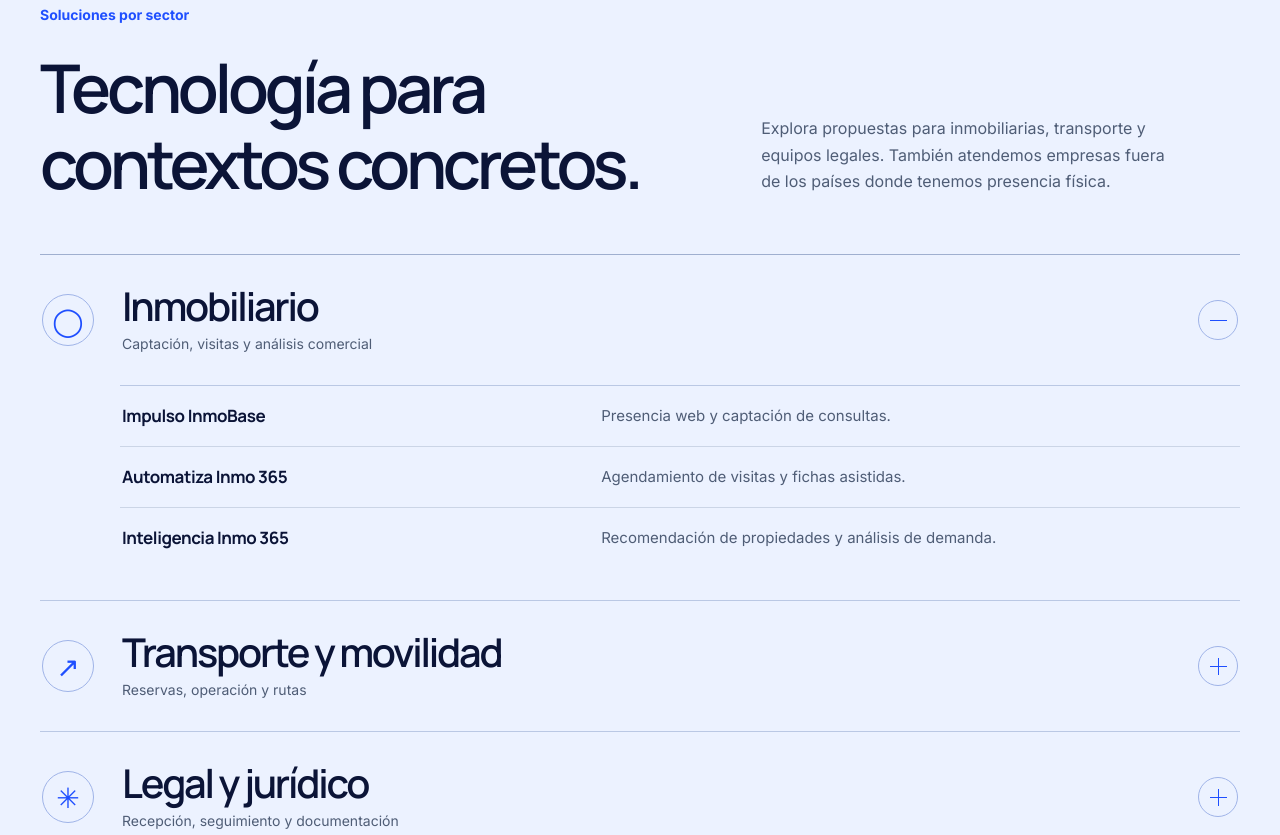
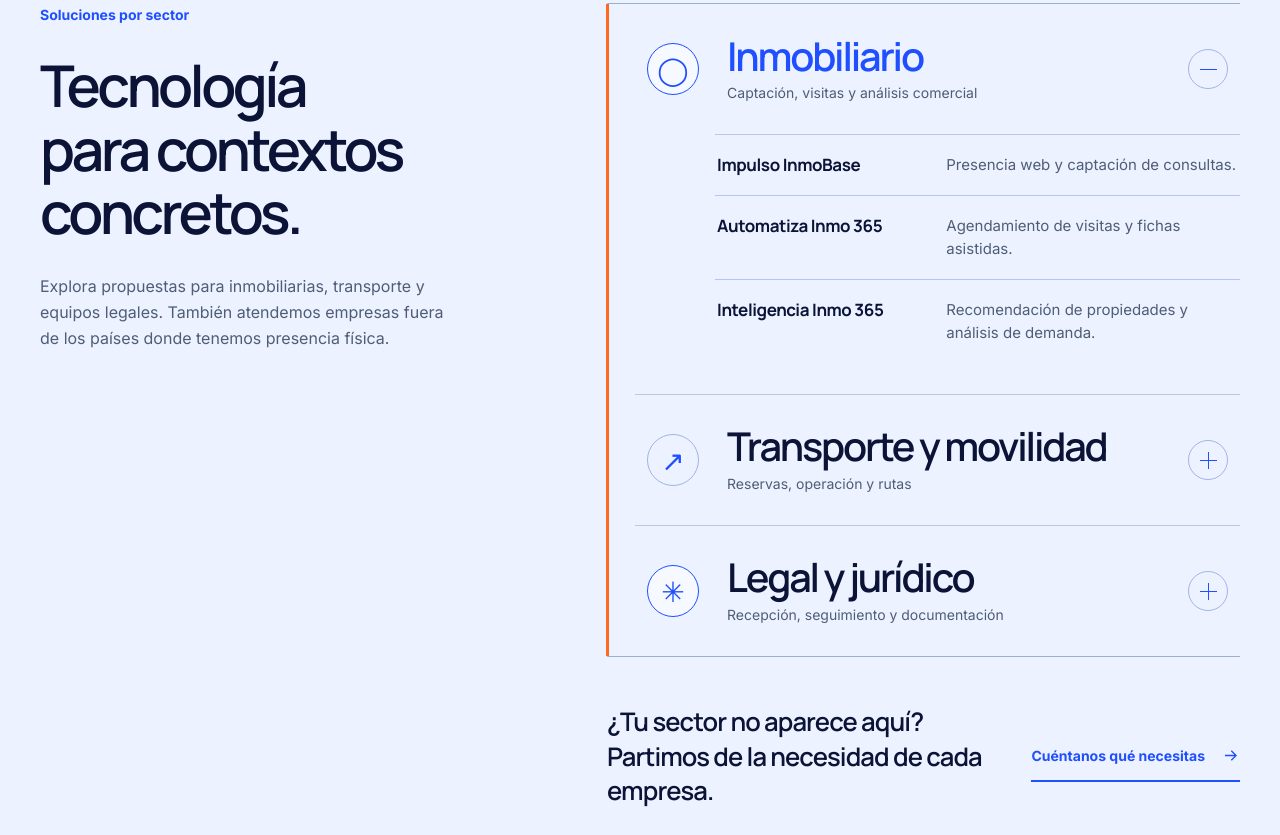
Before and after one commit to scaballeronavia/impulso-365-landing, a plain HTML site: page index.html in a window 1280 px wide. Shown: the part 2518-3353 px from the top of the page. Drawn offline with Linux system fonts and the light colour scheme.

Commit message:
Refine sector storytelling and interaction

```diff
--- a/index.html
+++ b/index.html
@@ -13,8 +13,8 @@
     <link rel="preconnect" href="https://fonts.googleapis.com" />
     <link rel="preconnect" href="https://fonts.gstatic.com" crossorigin />
     <link href="https://fonts.googleapis.com/css2?family=Inter:wght@400;500;600;700&family=Manrope:wght@400;500;600;700;800&display=swap" rel="stylesheet" />
-    <link rel="stylesheet" href="./styles.css?v=20261105-motion10" />
-    <script src="./main.js?v=20261105-motion10" defer></script>
+    <link rel="stylesheet" href="./styles.css?v=20261105-sector11" />
+    <script src="./main.js?v=20261105-sector11" defer></script>
   </head>
   <body>
     <a class="skip-link" href="#contenido">Saltar al contenido</a>
@@ -97,7 +97,7 @@
         <div class="container">
           <div class="sectors-intro">
             <p class="section-label">Soluciones por sector</p>
-            <h2 id="sectors-title">Tecnología para contextos concretos.</h2>
+            <h2 id="sectors-title"><span class="sector-title-ink">Tecnología para contextos concretos.</span></h2>
             <p>Explora propuestas para inmobiliarias, transporte y equipos legales. También atendemos empresas fuera de los países donde tenemos presencia física.</p>
           </div>
           <div class="sector-list" id="sector-list">
--- a/main.js
+++ b/main.js
@@ -145,6 +145,9 @@ if (canAnimate) {
   const sequence = document.querySelector(".method-sequence");
   const methodSteps = sequence ? [...sequence.querySelectorAll(".method-steps li")] : [];
   const serviceRows = [...document.querySelectorAll(".service-row")];
+  const sectorSection = document.querySelector(".sectors");
+  const sectorList = document.querySelector(".sector-list");
+  const sectorRows = [...document.querySelectorAll(".sector-item")];
   const desktopScene = window.matchMedia("(min-width: 901px) and (min-height: 680px)");
   const finePointer = window.matchMedia("(pointer: fine) and (min-width: 901px)");
   const clamp = (value) => Math.min(1, Math.max(0, value));
@@ -175,6 +178,11 @@ if (canAnimate) {
     const methodBounds = method?.getBoundingClientRect();
     const sequenceBounds = sequence && !desktopScene.matches ? sequence.getBoundingClientRect() : null;
     const sequenceHeight = sequence?.clientHeight ?? 0;
+    const sectorBounds = sectorSection?.getBoundingClientRect();
+    const sectorListBounds = sectorList?.getBoundingClientRect();
+    const visibleSectors = sectorBounds && sectorBounds.top < viewportHeight && sectorBounds.bottom > 0
+      ? sectorRows.map((row) => ({ row, bounds: row.getBoundingClientRect() }))
+      : [];
 
     if (header) {
       header.style.setProperty("--scroll-progress", String(pageRatio));
@@ -196,6 +204,22 @@ if (canAnimate) {
       }
     }
     serviceRows.forEach((row) => row.classList.toggle("is-spotlight", row === focusedRow));
+
+    if (sectorListBounds && sectorList) {
+      const sectorProgress = clamp((viewportHeight * .5 - sectorListBounds.top) / Math.max(1, sectorListBounds.height));
+      sectorList.style.setProperty("--sector-progress", String(sectorProgress));
+      let focusedSector = null;
+      let nearestSector = Infinity;
+      for (const { row, bounds } of visibleSectors) {
+        if (bounds.top > viewportHeight * .9 || bounds.bottom < viewportHeight * .12) continue;
+        const distance = Math.abs((bounds.top + bounds.bottom) / 2 - viewportHeight * .52);
+        if (distance < nearestSector) {
+          nearestSector = distance;
+          focusedSector = row;
+        }
+      }
+      sectorRows.forEach((row) => row.classList.toggle("is-current", row === focusedSector));
+    }
 
     if (heroBounds && heroStage) {
       const progress = clamp(-heroBounds.top / Math.max(1, heroBounds.height));
--- a/styles.css
+++ b/styles.css
@@ -604,6 +604,64 @@ section[id] { scroll-margin-top: 94px; }
   .method-steps li.is-active { transform: translateX(5px); }
 }
 
+/* Sector narrative: an editorial index, not a grid of cards. */
+.sectors-intro h2 { overflow: hidden; }
+.sector-title-ink { display: block; }
+.sector-item { position: relative; }
+.sector-item summary { padding-inline: 12px; transition: background-color 300ms ease; }
+.sector-item .sector-title strong { transition: color 300ms ease; }
+.sector-item[open] .sector-title strong { color: var(--blue); }
+.sector-item summary:hover,
+.sector-item summary:focus-visible { background: transparent; }
+.sector-item summary:hover .sector-title strong { color: var(--blue); }
+.sector-item .sector-symbol { transition: transform 420ms var(--ease), background-color 300ms ease, border-color 300ms ease; }
+.sector-item .sector-toggle { transition: transform 300ms var(--ease), background-color 300ms ease, border-color 300ms ease; }
+.sector-item:where(.is-current,[open]) .sector-symbol,
+.sector-item:focus-within .sector-symbol { border-color: var(--blue); background: rgba(255,255,255,.55); }
+.sector-item:nth-child(1):where(.is-current,[open]) .sector-symbol,
+.sector-item:nth-child(1):focus-within .sector-symbol { transform: scale(1.1); }
+.sector-item:nth-child(2):where(.is-current,[open]) .sector-symbol,
+.sector-item:nth-child(2):focus-within .sector-symbol { transform: translate(3px,-3px); }
+.sector-item:nth-child(3):where(.is-current,[open]) .sector-symbol,
+.sector-item:nth-child(3):focus-within .sector-symbol { transform: rotate(25deg); }
+.sector-item:focus-within .sector-toggle { border-color: var(--blue); }
+.sector-offerings li { transition: border-color 280ms ease; }
+.sector-item[open] .sector-offerings li { border-color: rgba(31,79,255,.28); }
+
+@media (min-width: 1101px) {
+  .sectors { overflow: visible; }
+  .sectors > .container { display: grid; grid-template-columns: minmax(0,.43fr) minmax(0,.57fr); gap: 0 clamp(68px,7vw,112px); align-items: start; }
+  .sectors-intro { display: block; position: sticky; top: 140px; grid-row: 1 / span 2; margin: 0; }
+  .sectors-intro .section-label { margin-bottom: 28px; }
+  .sectors-intro h2 { margin-bottom: 28px; font-size: clamp(3.5rem,4.5vw,5.15rem); line-height: 1.1; }
+  .sectors-intro > p:last-child { max-width: 410px; margin: 0; }
+  .sector-list { position: relative; padding-left: 27px; border-left: 1px solid rgba(31,79,255,.28); }
+  .sector-list::before { content: ''; position: absolute; top: 0; bottom: 0; left: -2px; width: 3px; background: var(--orange); transform: scaleY(var(--sector-progress,0)); transform-origin: top; pointer-events: none; }
+  .services-followup { grid-column: 2; }
+}
+
+@media (max-width: 1100px) {
+  .sectors-intro { margin-bottom: 52px; }
+}
+
+@media (max-width: 600px) {
+  .sector-item summary { padding-inline: 4px; }
+  .sector-item.is-current summary { background: transparent; }
+}
+
+@media (prefers-reduced-motion: no-preference) {
+  .js.motion-ready .sectors-intro.is-in-view .sector-title-ink { animation: sector-title-enter 800ms var(--ease) both; }
+  .js.motion-ready .sectors-intro.is-in-view > p:last-child { animation: sector-copy-enter 700ms var(--ease) 140ms both; }
+  .js.motion-ready .sector-item[open] .sector-offerings li { animation: sector-offering-enter 480ms var(--ease) both; }
+  .js.motion-ready .sector-item[open] .sector-offerings li:nth-child(2) { animation-delay: 70ms; }
+  .js.motion-ready .sector-item[open] .sector-offerings li:nth-child(3) { animation-delay: 140ms; }
+}
+@keyframes sector-title-enter { from { opacity: .72; clip-path: inset(0 0 12% 0); transform: translateY(18px); } to { opacity: 1; clip-path: inset(0 0 0 0); transform: translateY(0); } }
+@keyframes sector-copy-enter { from { opacity: .7; transform: translateY(12px); } to { opacity: 1; transform: translateY(0); } }
+@keyframes sector-offering-enter { from { opacity: .65; transform: translateY(9px); } to { opacity: 1; transform: translateY(0); } }
+.motion-paused .sectors .sector-title-ink,
+.motion-paused .sectors .sector-offerings li { animation: none !important; opacity: 1 !important; transform: none !important; clip-path: none !important; }
+
 @media (prefers-reduced-motion: reduce) {
   html { scroll-behavior: auto; }
   *, *::before, *::after { animation-duration: .01ms !important; transition-duration: .01ms !important; }
```
